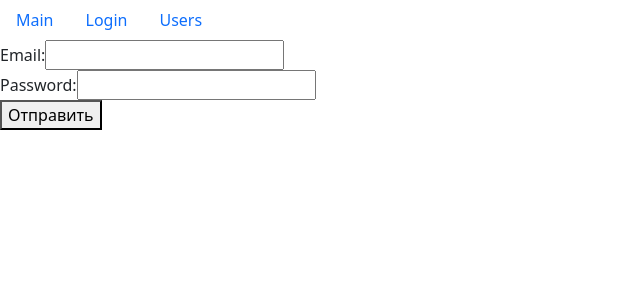
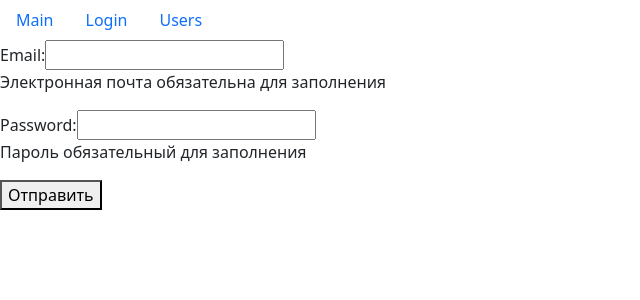
Before and after one commit to zolotaryov2027/company, a React (Vite) app: page /login in a window 1280 px wide. Shown: the top 300 px of the page, without its empty margins (0-640 px from the left). Built offline with nearby package versions, Linux system fonts and the light colour scheme.

Commit message:
add email validate regExp

```diff
--- a/src/app/components/textField.jsx
+++ b/src/app/components/textField.jsx
@@ -1,4 +1,4 @@
-const TextField = ({ label, type = "text", name, value, onChange }) => {
+const TextField = ({ label, type = "text", name, value, onChange, error }) => {
   return (
     <div>
       <label htmlFor={name}>{label}</label>
@@ -9,6 +9,7 @@ const TextField = ({ label, type = "text", name, value, onChange }) => {
         name={name}
         onChange={onChange}
       />
+      {error && <p>{error}</p>}
     </div>
   );
 };
--- a/src/app/layouts/login.jsx
+++ b/src/app/layouts/login.jsx
@@ -1,15 +1,43 @@
-import { useState } from "react";
+import { useEffect, useState } from "react";
 import TextField from "../components/textField";
+import validator from "../utils/validator";
 const Login = () => {
   const [data, setData] = useState({ email: "", password: "" });
+  const [errors, setErrors] = useState({});
+
+  const validatorConfig = {
+    email: {
+      isRequired: { message: "Электронная почта обязательна для заполнения" },
+      isEmail: { message: "Email введен некорректно" },
+    },
+    password: {
+      isRequired: { message: "Пароль обязательный для заполнения" },
+    },
+  };
+
+  const validate = () => {
+    const errors = validator(data, validatorConfig);
+
+    setErrors(errors);
+    return Object.keys(errors).length === 0;
+  };
   const handleChange = ({ target }) => {
     setData((prevState) => ({
       ...prevState,
       [target.name]: target.value,
     }));
   };
+
+  useEffect(() => {
+    // eslint-disable-next-line react-hooks/set-state-in-effect
+    validate();
+  }, [data]);
+
   const handleSubmit = (e) => {
     e.preventDefault();
+    const isValid = validate();
+    console.log(Object.keys(errors).length === 0);
+    if (!isValid) return;
     console.log(data);
   };
   return (
@@ -19,6 +47,7 @@ const Login = () => {
         name="email"
         value={data.name}
         onChange={handleChange}
+        error={errors.email}
       />
       <TextField
         label="Password:"
@@ -26,6 +55,7 @@ const Login = () => {
         name="password"
         value={data.password}
         onChange={handleChange}
+        error={errors.password}
       />
       <button type="submit">Отправить</button>
     </form>
--- /dev/null
+++ b/src/app/utils/validator.js
@@ -0,0 +1,32 @@
+const validator = (data, config) => {
+  const errors = {};
+  const validate = (validateMethod, data, config) => {
+    switch (validateMethod) {
+      case "isRequired":
+        if (data.trim() === "") return config.message;
+        break;
+      case "isEmail": {
+        const emailRegExp = /^\S+@\S+\.\S+$/g;
+        if (!emailRegExp.test(data)) return config.message;
+        break;
+      }
+      default:
+        break;
+    }
+  };
+  for (const fieldName in data) {
+    for (const validateMethod in config[fieldName]) {
+      const error = validate(
+        validateMethod,
+        data[fieldName],
+        config[fieldName][validateMethod],
+      );
+      if (error && !errors[fieldName]) {
+        errors[fieldName] = error;
+      }
+    }
+  }
+  return errors;
+};
+
+export default validator;
```
